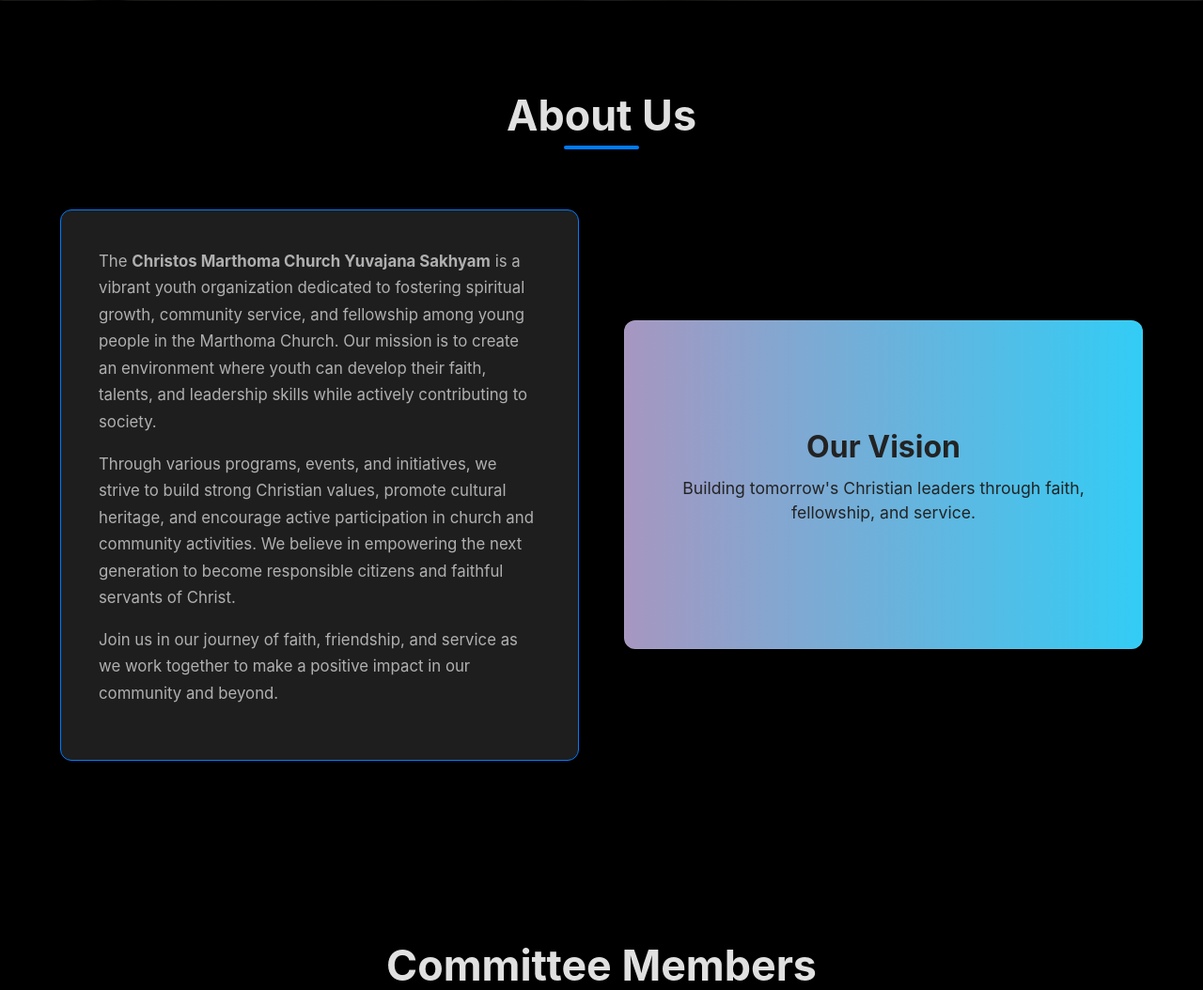
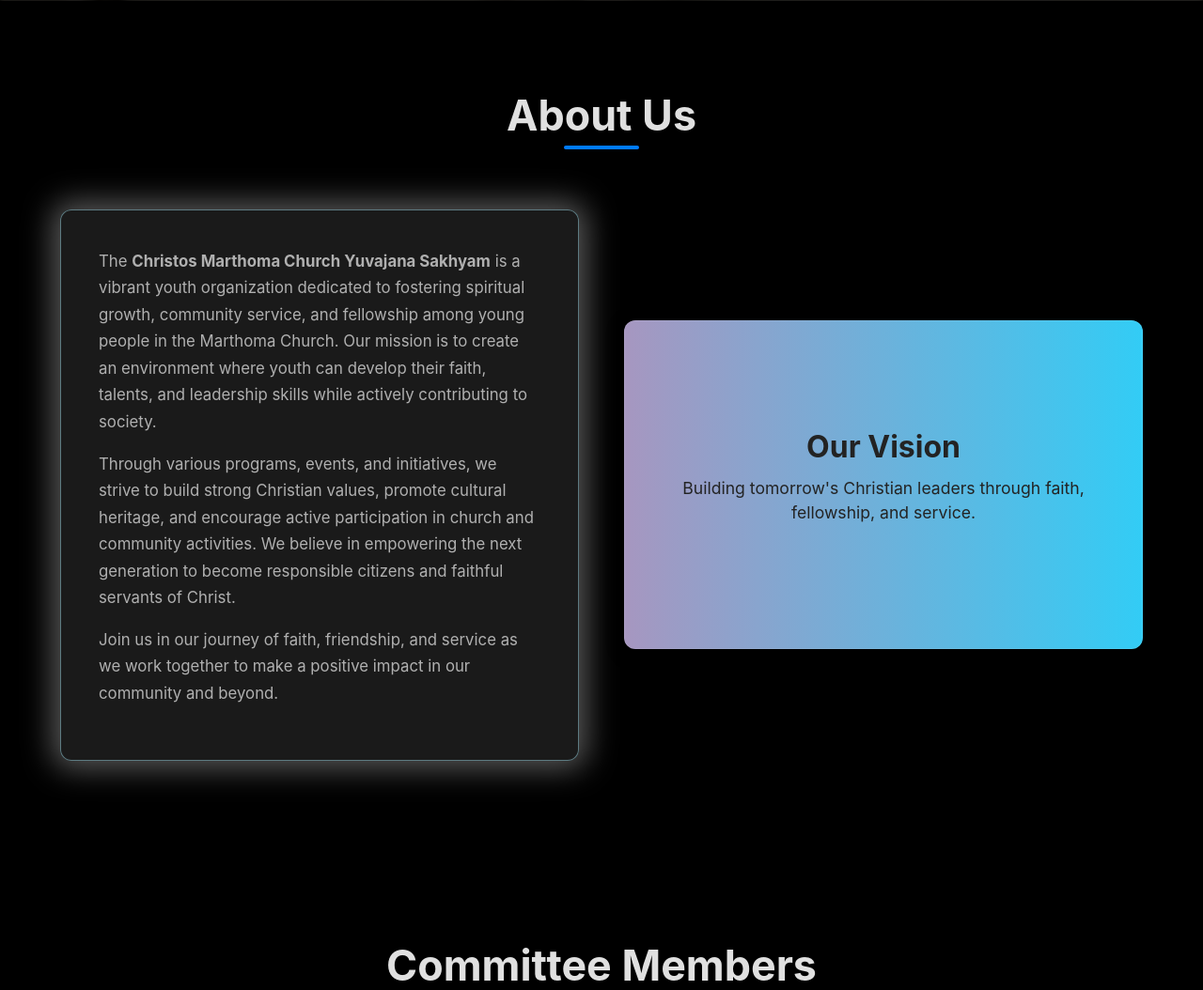
Before and after one commit to HeinzPaul/YuvajanaSakhyam, a Flask app: page / in a window 1280 px wide, with the pointer over the restyled element. Shown: the part 799-1853 px from the top of the page at 94% size. Run offline with Flask 3, Linux system fonts and the light colour scheme; some web fonts are replaced.

Commit message:
Gave hovering glow effect for all cards in the website

```diff
--- a/static/index.css
+++ b/static/index.css
@@ -1148,3 +1148,13 @@
         background-position: 0% 50%;
     }
 }
+
+.about-text.card-effect:hover,
+.member-card.card-effect:hover,
+.carousel-container.card-effect:hover,
+.article-card.card-effect:hover {
+    box-shadow: 0 0 32px 8px rgba(255,255,255,0.35), 0 4px 15px var(--shadow-medium);
+    border-color: rgba(118, 160, 169, 0.729);
+    background: rgba(255,255,255,0.10);
+    transition: box-shadow 0.5s, border-color 0.5s, background 0.5s;
+}
```
